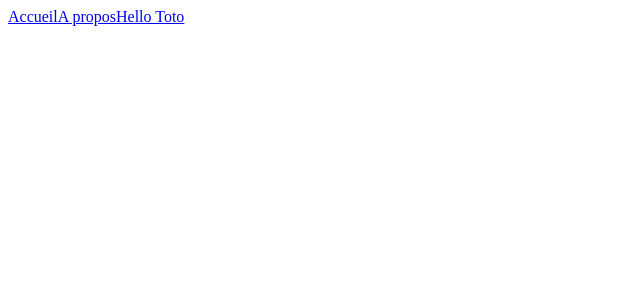
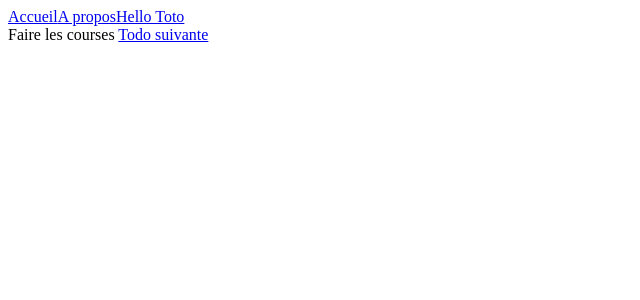
Before and after one commit to daw-2/vue, a Vue app in the folder 03-router/: page /todo/1 in a window 1280 px wide. Shown: the top 300 px of the page, without its empty margins (0-640 px from the left). Built offline with nearby package versions, Linux system fonts and the light colour scheme; data requests are answered from the project's data file.

Commit message:
Can see a todo

```diff
--- a/03-router/src/router/index.js
+++ b/03-router/src/router/index.js
@@ -20,7 +20,11 @@ const router = createRouter({
     {
       path: '/hello/:name',
       component: () => import('../views/HelloView.vue')
-    }
+    },
+    {
+      path: '/todo/:id',
+      component: () => import('../views/TodoView.vue')
+    },
   ]
 })
 
--- a/03-router/src/views/HomeView.vue
+++ b/03-router/src/views/HomeView.vue
@@ -1,6 +1,7 @@
 <script setup>
   import axios from 'axios';
   import { onMounted, ref } from 'vue';
+  import { RouterLink } from 'vue-router';
 
   const todos = ref([]);
 
@@ -14,7 +15,9 @@
 <template>
   <div>
     <div v-for="todo in todos" :key="todo.id">
-      {{ todo.name }}
+      <RouterLink :to="`/todo/${todo.id}`">
+        {{ todo.name }}
+      </RouterLink>
       {{ todo.done ? '✅' : '❌' }}
     </div>
   </div>
--- /dev/null
+++ b/03-router/src/views/TodoView.vue
@@ -0,0 +1,32 @@
+<script setup>
+  import axios from 'axios';
+  import { onMounted, ref, watch } from 'vue';
+  import { RouterLink, useRoute, useRouter } from 'vue-router';
+
+  const todo = ref(null);
+  const route = useRoute();
+  const router = useRouter();
+
+  watch(() => route.params.id, () => {
+    axios.get(`http://localhost:3000/todos/${route.params.id}`).then(response => {
+      todo.value = response.data;
+    }).catch(error => {
+      // Si la todo n'existe pas...
+      router.push('/todo/1');
+    });
+  }, { immediate: true });
+</script>
+
+<template>
+  <div v-if="todo">
+    {{ todo.name }}
+
+    <RouterLink :to="`/todo/${todo.id - 1}`" v-if="todo.id > 1">
+      Todo précédente
+    </RouterLink>
+
+    <RouterLink :to="`/todo/${todo.id + 1}`">
+      Todo suivante
+    </RouterLink>
+  </div>
+</template>
```
